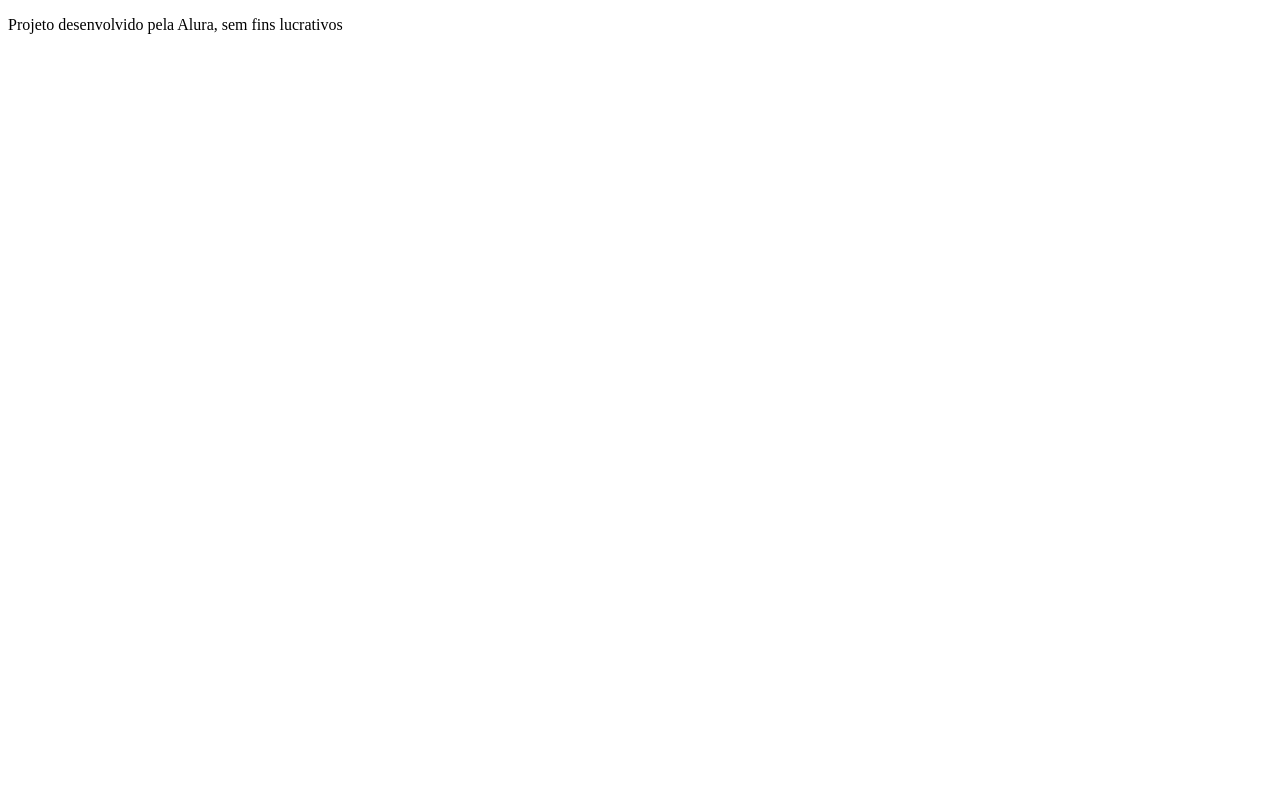
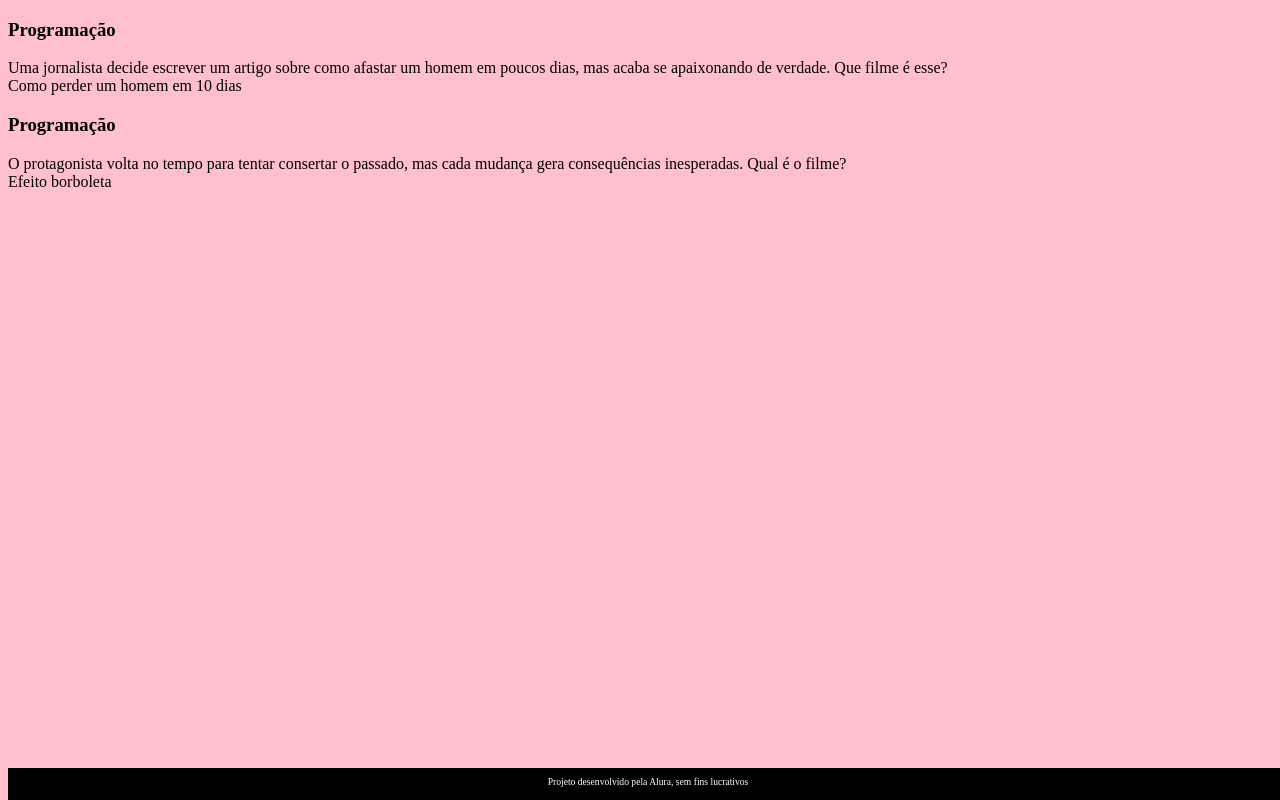
Before and after one commit to Kamillyfcm/flashcards, a plain HTML site: page index.html in a window 1280 px wide. Drawn offline with Linux system fonts and the light colour scheme.

Commit message:
Add files via upload

```diff
--- /dev/null
+++ b/Assets/style.css
@@ -0,0 +1,20 @@
+body{
+    background-color: pink;
+    font-family: Bai Jamjuree;
+}
+
+footer {
+    background-color: black;
+    color: white;
+    position: fixed;
+    bottom: 0;
+    width: 100%;
+    height: 2rem;
+
+}
+
+footer p {
+    text-align: center;
+    font-size: 0.6rem;
+    margin-top: 0.5rem;
+}
--- a/index.html
+++ b/index.html
@@ -3,11 +3,39 @@
 <head>
     <meta charset="UTF-8">
     <meta name="viewport" content="width=device-width, initial-scale=1.0">
+    <link rel="stylesheet" href="Assets/style.css">
     <title>Flashcard</title>
 </head>
 <body>
     <main>
-        <section></section>
+        <section id="container">
+            <article class="cartao">
+                <div class="cartao__conteudo">
+                    <h3>Programação</h3>
+                    <div class="cartao__conteudo__pergunta">
+                        Uma jornalista decide escrever um artigo sobre como afastar um homem em poucos dias,
+                        mas acaba se apaixonando de verdade.
+                         Que filme é esse?
+                    </div>
+                    <div class="cartao__conteudo__resposta">
+                        Como perder um homem em 10 dias
+                    </div>
+                </div>
+            </article>
+            <article class="cartao">
+                <div class="cartao__conteudo">
+                    <h3>Programação</h3>
+                    <div class="cartao__conteudo__pergunta">
+                        O protagonista volta no tempo para tentar consertar o passado,
+                         mas cada mudança gera consequências inesperadas.
+                         Qual é o filme?
+                    </div>
+                    <div class="cartao__conteudo__resposta">
+                        Efeito borboleta
+                    </div>
+                </div>
+            </article>
+        </section>
     </main>
     <footer>
         <p>Projeto desenvolvido pela Alura, sem fins lucrativos</p>
```
